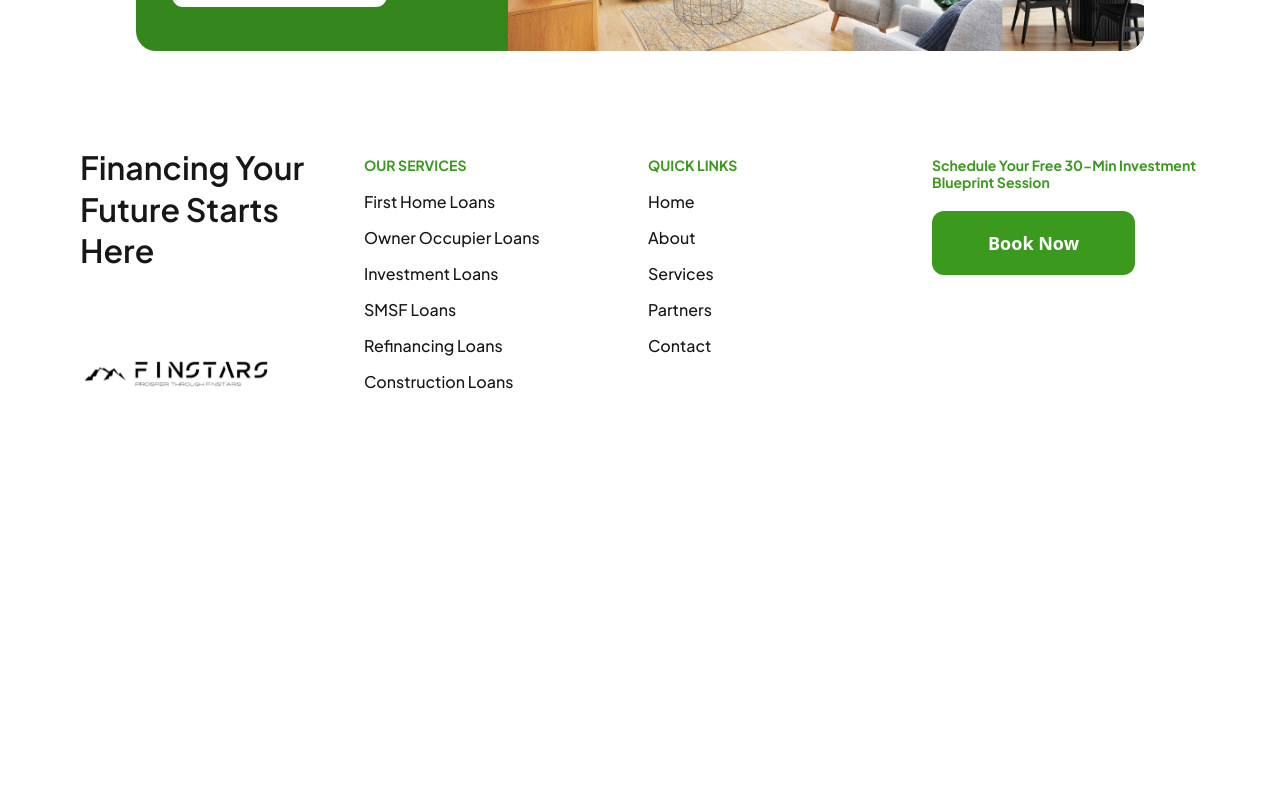
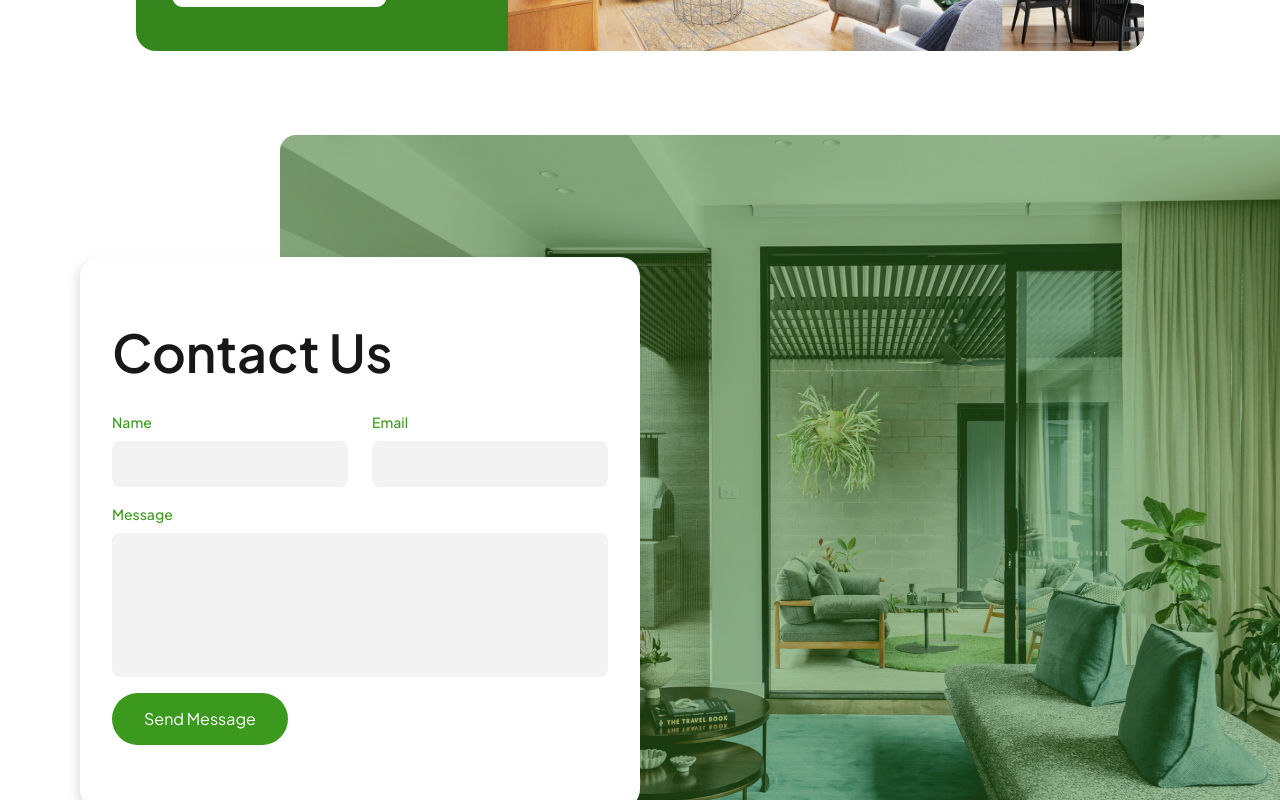
Before and after one commit to waris-ansar/finstar, a Next.js app: page / in a window 1280 px wide. Shown: the part 4840-5640 px from the top of the page. Before the commit the page ends 5234 px from the top, so only its background shows below. Built offline with nearby package versions, Linux system fonts and the light colour scheme.

Commit message:
add the form ui component

```diff
--- a/app/page.js
+++ b/app/page.js
@@ -4,6 +4,7 @@ import Products from "@/components/landingpage/Products";
 import Advantages from "@/components/landingpage/Advantages";
 import Process from "@/components/landingpage/Process";
 import Banner from "@/components/landingpage/Banner";
+import Contact from "@/components/landingpage/Contact";
 
 export default function Home() {
   return (
@@ -14,6 +15,7 @@ export default function Home() {
       <Advantages />
       <Process />
       <Banner />
+      <Contact />
     </>
   );
 }
--- /dev/null
+++ b/components/landingpage/Contact.jsx
@@ -0,0 +1,31 @@
+import React from "react";
+import Image from "next/image";
+import ContactForm from "./ContactForm";
+
+const Contact = () => {
+  return (
+    <div className="w-full relative min-h-auto sm:min-h-[33rem] lg:min-h-[40rem] xl:min-h-[49rem] flex items-center">
+      <div className="absolute right-0 w-[50rem] md:w-[43rem] lg:w-[52.5rem] xl:w-[62.5rem] h-auto">
+        <Image
+          src="/assets/contact-bg.jpg"
+          width={1000}
+          height={800}
+          alt="contact-bg"
+          style={{ width: "100%", height: "100%" }}
+        />
+      </div>
+      <div className="max-container">
+        <div className="w-[35rem] mx-auto md:mx-0 max-w-full sm:max-w-[90%] bg-white drop-shadow-[-4px_4px_4px_rgba(0,0,0,0.10)] p-8 rounded-[20px] py-16">
+          <h2 className="heading2 text-primaryBlack capitalize mb-3">
+            Contact us
+          </h2>
+          <div>
+            <ContactForm />
+          </div>
+        </div>
+      </div>
+    </div>
+  );
+};
+
+export default Contact;
--- /dev/null
+++ b/components/landingpage/ContactForm.jsx
@@ -0,0 +1,75 @@
+"use client";
+import React, { useState } from "react";
+import data from "@/constants/data.json";
+
+const ContactForm = () => {
+  const [formData, setFormData] = useState(
+    data.contactForm.reduce((acc, field) => {
+      acc[field] = "";
+      return acc;
+    }, {})
+  );
+
+  const handleInputChange = (event) => {
+    const { name, value } = event.target;
+    setFormData((prevFormData) => ({
+      ...prevFormData,
+      [name]: value,
+    }));
+  };
+
+  const handleSubmit = (e) => {
+    e.preventDefault();
+    console.log(formData, "this is the form data");
+    setFormData(
+      data.contactForm.reduce((acc, field) => {
+        acc[field] = "";
+        return acc;
+      }, {})
+    );
+  };
+
+  return (
+    <form onSubmit={handleSubmit}>
+      <div className="flex justify-between items-center flex-col sm:flex-row gap-4 sm:gap-6">
+        {data.contactForm.slice(0, 2).map((field, index) => (
+          <div key={index} className="w-full mt-4">
+            <label className="para-small block text-secondaryGreen w-1/2">
+              {field}
+            </label>
+            <input
+              className="para-small w-full mt-2 text-black bg-[#f3f3f3] rounded-lg px-2 py-3 border-none outline-0 focus:outline-secondaryGreen focus:outline-1"
+              type={field.toLowerCase() === "email" ? "email" : "text"}
+              name={field}
+              id={field}
+              value={formData[field]}
+              onChange={handleInputChange}
+            />
+          </div>
+        ))}
+      </div>
+      {data.contactForm.slice(2).map((field, index) => (
+        <div key={index + data.contactForm.length} className="w-full mt-4">
+          <label className="para-small block text-secondaryGreen w-full">
+            {field}
+          </label>
+          <input
+            className={`para-small w-full mt-2 text-black bg-[#f3f3f3] rounded-lg px-2 py-3 border-none outline-0 focus:outline-secondaryGreen focus:outline-1 ${
+              field.toLowerCase() === "message" && "h-36"
+            }`}
+            type={field.toLowerCase() === "email" ? "email" : "text"}
+            name={field}
+            id={field}
+            value={formData[field]}
+            onChange={handleInputChange}
+          />
+        </div>
+      ))}
+      <button className="btn-primary bg-secondaryGreen mt-4" type="submit">
+        Send Message
+      </button>
+    </form>
+  );
+};
+
+export default ContactForm;
--- a/components/landingpage/Lenders.jsx
+++ b/components/landingpage/Lenders.jsx
@@ -24,6 +24,7 @@ const Lenders = () => {
             src="/assets/lender.gif"
             width={1200}
             height={170}
+            alt="lenders"
             unoptimized
           />
         </div>
```
Also changed, not shown: public/assets/contact-bg.jpg (added).
